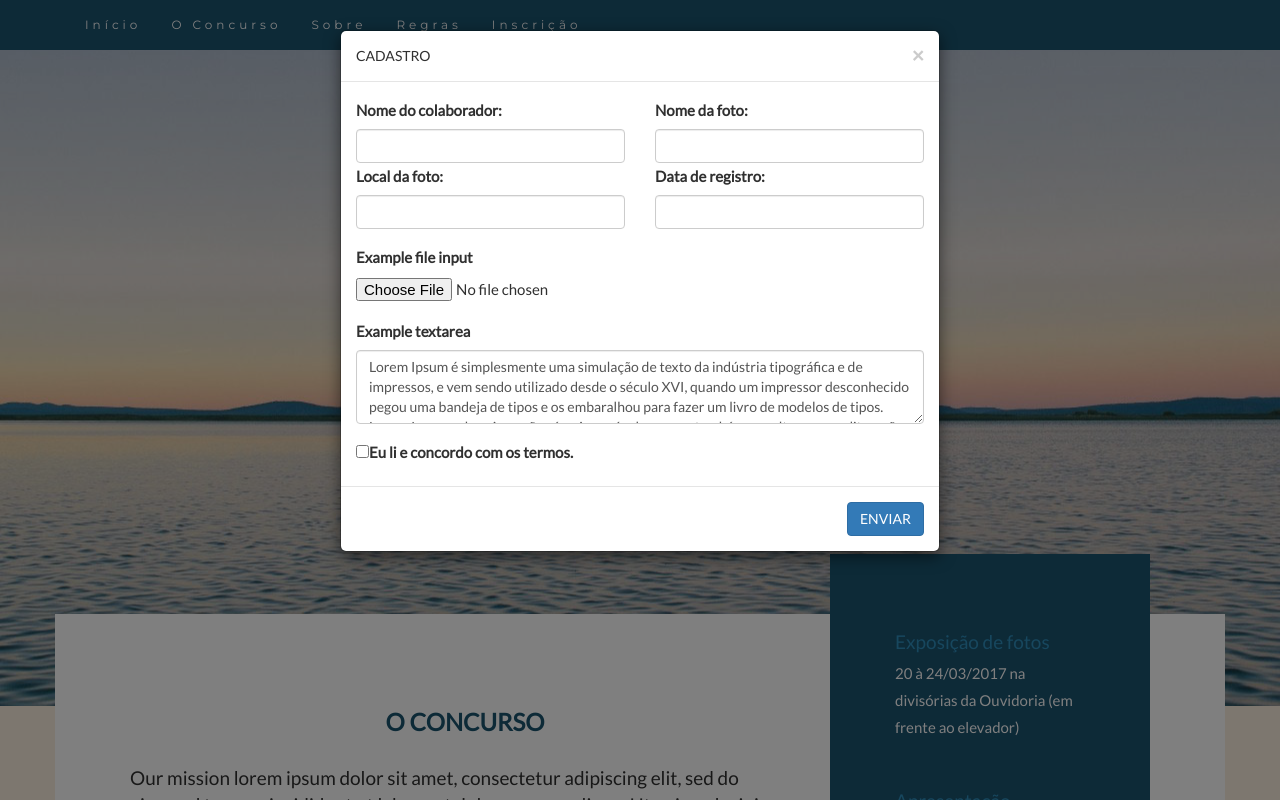
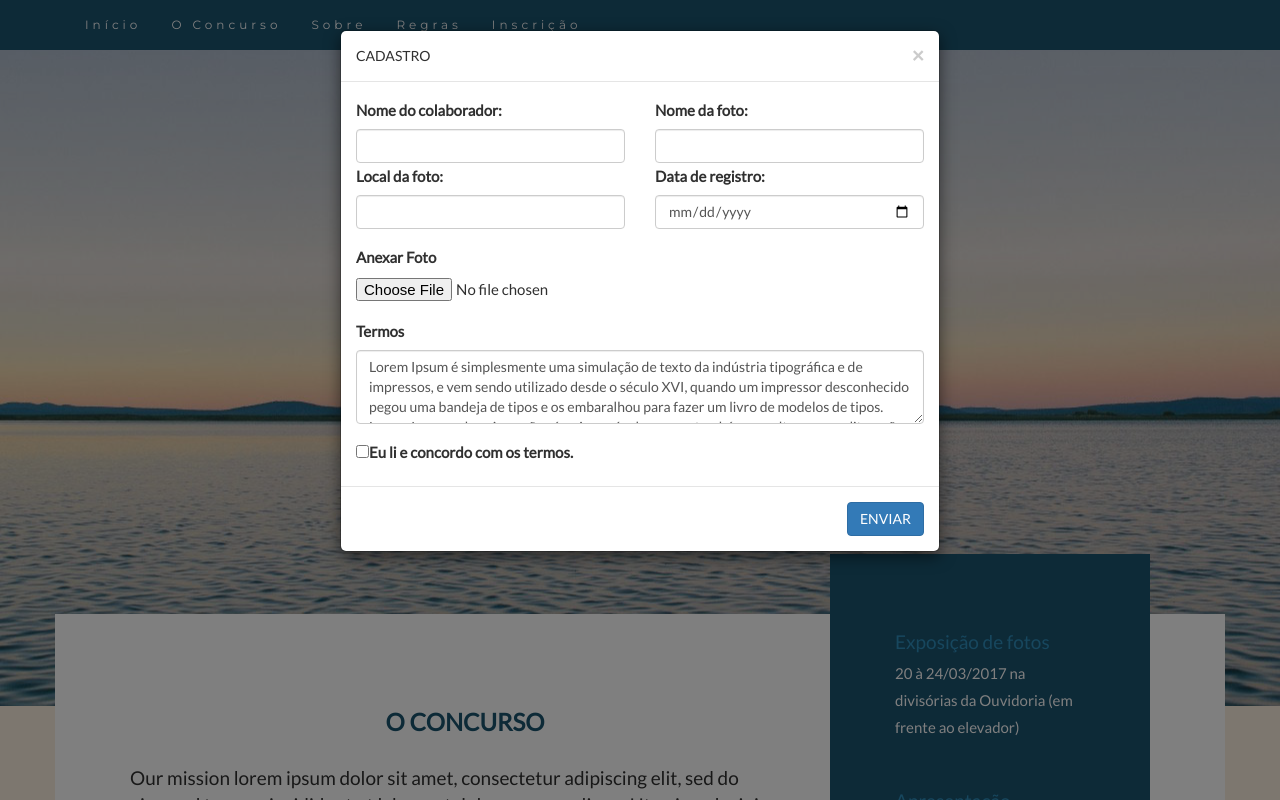
Before and after one commit to marcopradompd/varal_das_aguas, a React (Create React App) app: page / in a window 1280 px wide. Both pictures are taken after a click on the link "Inscrição". Shown: the top 800 px of the page. Built offline with nearby package versions, Linux system fonts and the light colour scheme.

Commit message:
ajust from

```diff
--- a/src/componentes/Rodape.js
+++ b/src/componentes/Rodape.js
@@ -19,27 +19,27 @@ const Rodape = props =>{
                             <form>
                                 <div className='form-group col-lg-6'>
                                     <label for='recipient-name' className='col-form-label'>Nome do colaborador:</label>
-                                    <input type='text' className='form-control' id='recipient-name' />
+                                    <input type='text' className='form-control' id='name' />
 
                                     <label for='recipient-name' className='col-form-label'>Local da foto:</label>
-                                    <input type='text' className='form-control' id='recipient-name' />
+                                    <input type='text' className='form-control' id='Local' />
                                 </div>
                                 <div className='form-group col-lg-6'>
                                     <label for='recipient-name' className='col-form-label'>Nome da foto:</label>
-                                    <input type='text' className='form-control' id='recipient-name' />
+                                    <input type='text' className='form-control' id='nomeFoto' />
 
                                     <label for='recipient-name' className='col-form-label'>Data de registro:</label>
-                                    <input type='text' className='form-control' id='recipient-name' />
+                                    <input type='date' className='form-control' id='dataFoto' />
                                 </div>
 
                                 <div class="form-group col-lg-12">
-                                    <label for="exampleFormControlFile1">Example file input</label>
-                                    <input type="file" class="form-control-file" id="exampleFormControlFile1" />
+                                    <label for="exampleFormControlFile1">Anexar Foto</label>
+                                    <input type="file" class="form-control-file" id="uploadFoto" />
                                 </div>
 
                                 <div class="form-group col-lg-12">
-                                    <label for="exampleFormControlTextarea1">Example textarea</label>
-                                    <textarea class="form-control" id="exampleFormControlTextarea1" rows="3">
+                                    <label for="exampleFormControlTextarea1">Termos</label>
+                                    <textarea class="form-control" id="termos" rows="3">
                                     Lorem Ipsum é simplesmente uma simulação de texto da indústria tipográfica e de
                                     impressos, e vem sendo utilizado desde o século XVI, quando um impressor
                                     desconhecido pegou uma bandeja de tipos e os embaralhou para fazer um livro
@@ -50,14 +50,14 @@ const Rodape = props =>{
                                 </div>
 
                                 <div class="form-check col-lg-12">
-                                    <input type="checkbox" class="form-check-input" id="exampleCheck1" />
+                                    <input type="checkbox" class="form-check-input" id="concordar" />
                                     <label class="form-check-label" for="exampleCheck1">Eu li e concordo com os termos.</label>
                                 </div>
                             </form>
                         </div>
 
                         <div className='modal-footer'>
-                            <button type='button' className='btn btn-primary'>ENVIAR</button>
+                            <button type='button' className='btn btn-primary' id='enviar'>ENVIAR</button>
                         </div>
                     </div>
                 </div>
```
